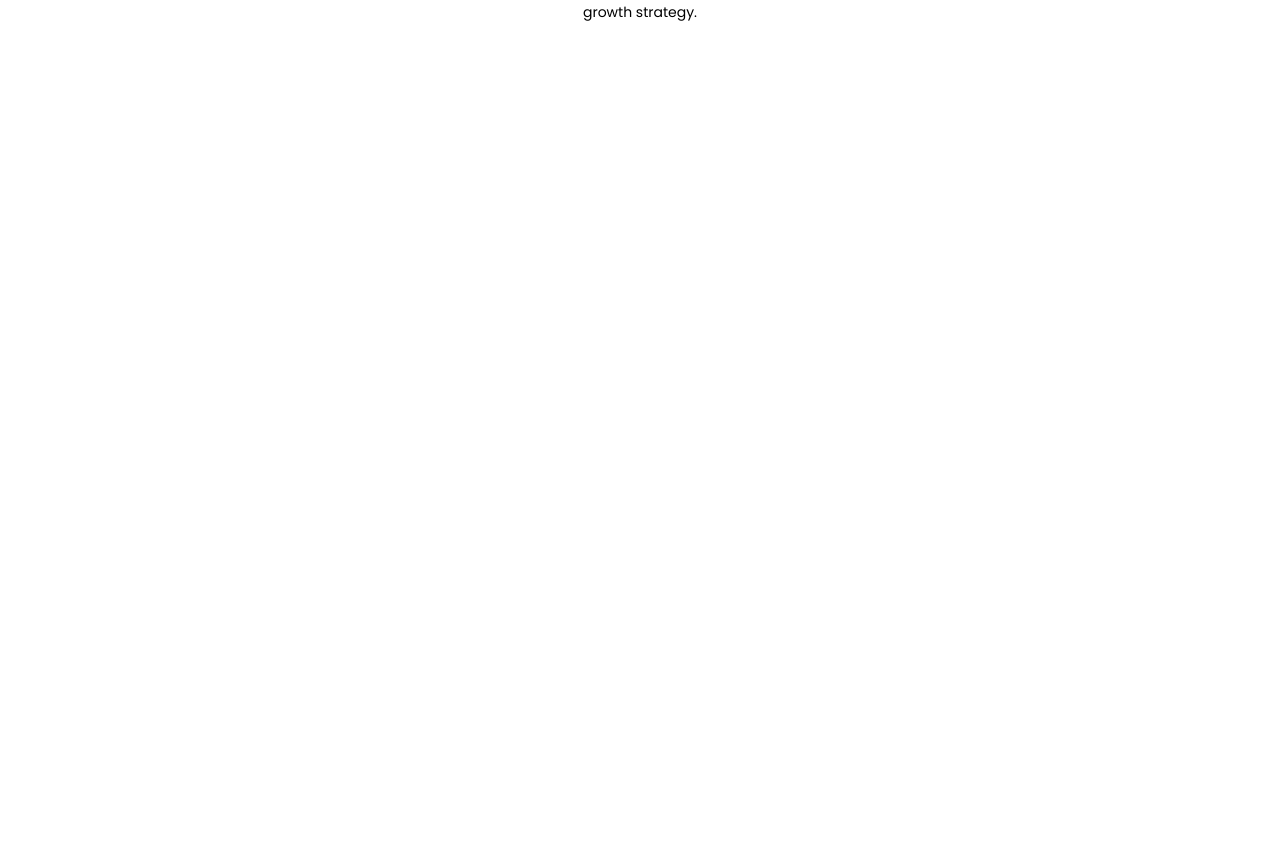
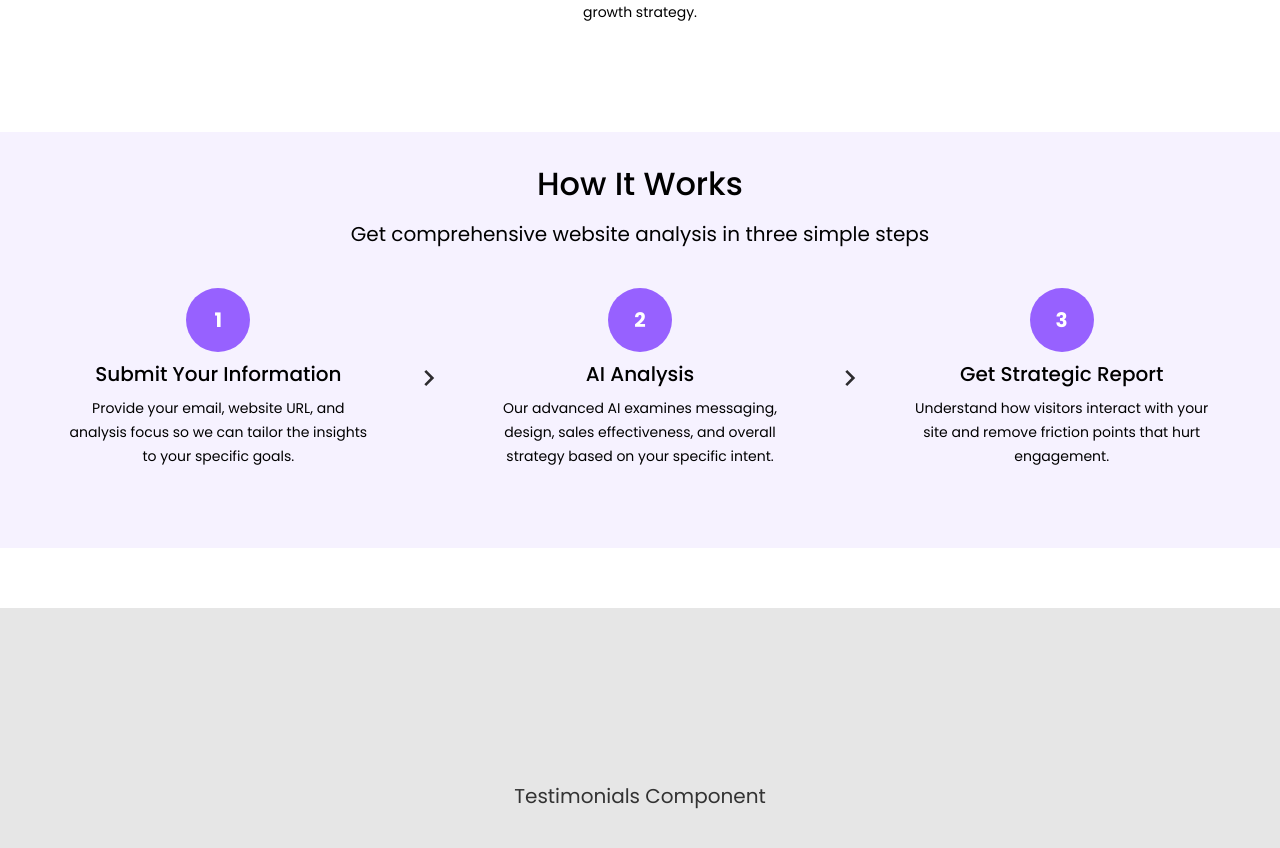
Before and after one commit to StephensSpace/TYRIOS, a Vue app: page / in a window 1280 px wide. Shown: the part 1520-2368 px from the top of the page. Before the commit the page ends 1592 px from the top, so only its background shows below. Built offline with nearby package versions, Linux system fonts and the light colour scheme.

Commit message:
HowTo section finished / FAQ left

```diff
--- a/src/components/DifferenceMaker.vue
+++ b/src/components/DifferenceMaker.vue
@@ -66,29 +66,23 @@ import differenceMaker from '../data/Differencemaker';
     .difference-box {
         @include mixins.dflex-centered;
         flex-direction: column;
-        flex: 1 1 calc(50% - 24px);
         padding: 16px;
         gap: 8px;
         width: 100%;
         max-width: 318px;
-
         height: 100%;
         max-height: 220px;
-
         margin: 0 auto;
-        /* optional, um sie zu zentrieren */
         box-sizing: border-box;
-        /* falls Padding relevant ist */
 
         h6 {
             @include mixins.header06;
-
         }
 
         p {
-            margin: 0 auto;
             @include mixins.font-style-xsmall;
             text-align: center;
+            margin: 0 auto;
         }
     }
 
--- /dev/null
+++ b/src/components/HowTo.vue
@@ -0,0 +1,118 @@
+<template>
+    <section class="how-to-body">
+        <div class="h3-subtitle-box">
+            <h3>How It Works</h3>
+            <p>Get comprehensive website analysis in three simple steps</p>
+        </div>
+        <div class="steps-wrapper">
+            <template v-for="(item, index) in howToList" :key="item.id">
+                <div class="three-steps-box" :aria-label="`Step ${item.id}: ${item.title}`" role="group">
+                    <div class="step-circle" aria-hidden="true">
+                        {{ item.id }}
+                    </div>
+                    <h6>{{ item.title }}</h6>
+                    <p>{{ item.subtitle }}</p>
+                </div>
+                <img v-if="index !== howToList.length - 1" src="../assets/icons/arrow_black.svg"
+                    alt="Arrow to next step" class="step-arrow" />
+            </template>
+        </div>
+
+    </section>
+</template>
+
+<script setup lang="ts">
+import howToList from '../data/HowTo';
+
+</script>
+
+<style lang="scss">
+@use "../styles/_mixins.scss" as mixins;
+
+.how-to-body {
+    @include mixins.dflex-centered;
+    flex-direction: column;
+    width: 100%;
+    background-color: var(--how-to-bg-colour);
+    max-width: 1440px;
+    padding: 32px 48px;
+    gap: 24px;
+    opacity: 1;
+    box-sizing: border-box;
+}
+
+.h3-subtitle-box {
+    @include mixins.dflex-centered;
+    flex-direction: column;
+    gap: 16px;
+    max-width: 1344px;
+    width: 100%;
+    margin: 0 auto;
+
+    h3 {
+        @include mixins.header03;
+    }
+
+    p {
+        @include mixins.dflex-centered;
+        @include mixins.font-style-medium;
+        font-weight: 400;
+        margin: 0;
+    }
+}
+
+.steps-wrapper {
+
+    @include mixins.dflex-centered;
+    gap: 24px; // Abstand zwischen den Box
+    margin-bottom: 32px;
+
+    .step-circle {
+        width: 64px;
+        height: 64px;
+        border-radius: 50%;
+        background-color: var(--tyrios-purple);
+        color: white;
+        font-weight: bold;
+        display: flex;
+        align-items: center;
+        justify-content: center;
+        flex-shrink: 0;
+        @include mixins.font-style-medium;
+    }
+
+    .three-steps-box {
+        display: flex;
+        flex-direction: column;
+        justify-content: flex-start;
+        align-items: center;
+        width: 100%;
+        padding: 16px;
+        gap: 8px;
+        max-width: 394.67px;
+        box-sizing: border-box;
+        height: 212px;
+
+        h6 {
+            @include mixins.header06;
+        }
+
+        p {
+            @include mixins.how-to-subtitle;
+        }
+
+        .step-arrow {
+            display: flex;
+
+        }
+    }
+}
+
+@media (max-width: 940px) {
+    .steps-wrapper {
+        flex-wrap: wrap;
+        /* ab hier dürfen die Boxen umbrechen */
+        flex-direction: column;
+    }
+}
+</style>
--- a/src/components/LandingPage.vue
+++ b/src/components/LandingPage.vue
@@ -3,6 +3,8 @@ import Header from "./shared/Header.vue";
 import Hero from "./shared/Hero.vue";
 import HeroContentStrategic from "../data/HeroContentStrategic.ts";
 import DifferenceMaker from "./DifferenceMaker.vue";
+import HowTo from "./HowTo.vue"
+import TestimonialComponent from "./shared/TestimonialComponent.vue";
 </script>
 
 <template>
@@ -17,6 +19,8 @@ import DifferenceMaker from "./DifferenceMaker.vue";
 
     <main>
       <DifferenceMaker />
+      <HowTo />
+      <TestimonialComponent />
 
     </main>
   </div>
@@ -46,8 +50,10 @@ header {
 main {
   @include mixins.dflex-centered;
   flex-direction: column;
+  max-width: 1440px;
   width: 100%;
   gap: 60px;
 }
 
+
 </style>
--- a/src/components/shared/Form.vue
+++ b/src/components/shared/Form.vue
@@ -3,12 +3,12 @@
     <!-- FIXE INPUTS IN EINER ROW -->
     <div class="input-row">
       <div class="form-group">
-        <label for="email">E-Mail</label>
+        <label for="email">Email address</label>
         <input id="email" type="email" placeholder="Deine E-Mail" v-model="email" required />
       </div>
 
       <div class="form-group">
-        <label for="website">URL deiner Website</label>
+        <label for="website">Website Url</label>
         <input id="website" type="url" placeholder="https://deine-website.de" v-model="websiteUrl" required />
       </div>
     </div>
--- a/src/components/shared/TestimonialComponent.vue
+++ b/src/components/shared/TestimonialComponent.vue
@@ -0,0 +1,18 @@
+<script setup>
+import PlaceholderBlock from "./PlaceholderBlock.vue";
+</script>
+
+<template>
+    <div class="wrapper">
+        <PlaceholderBlock text="Testimonials Component" height="376px" />
+    </div>
+
+</template>
+
+<style scoped lang="scss">
+
+.wrapper {
+    max-width: 1440px;
+    width: 100%;
+}
+</style>
--- /dev/null
+++ b/src/data/HowTo.ts
@@ -0,0 +1,26 @@
+export interface HowToList {
+  id: number;
+  title: string;
+  subtitle: string;
+}
+
+export const howToList: HowToList[] = [
+  {
+    id: 1,
+    title: "Submit Your Information",
+    subtitle: "Provide your email, website URL, and analysis focus so we can tailor the insights to your specific goals.",
+
+  },
+  {
+    id: 2,
+    title: "AI Analysis",
+    subtitle: "Our advanced AI examines messaging, design, sales effectiveness, and overall strategy based on your specific intent.",
+  },
+  {
+    id: 3,
+    title: "Get Strategic Report",
+    subtitle: "Understand how visitors interact with your site and remove friction points that hurt engagement.",
+  }
+];
+
+export default howToList;
--- a/src/style.scss
+++ b/src/style.scss
@@ -4,6 +4,7 @@
   font-family: #{vars.$font-primary};
   margin: 0;
   --hero-bg-colour: #{vars.$hero-bg-colour};
+  --how-to-bg-colour: #{vars.$purple-bg-medium};
   --tyrios-white: #FFFFFF;
   --tyrios-medium: #FCFAFF;
   --tyrios-purple: #9761FF;
--- a/src/styles/_mixins.scss
+++ b/src/styles/_mixins.scss
@@ -8,6 +8,11 @@
 @mixin font-style-large {
     font-size: 40px;
     line-height: 48px;
+}
+
+@mixin font-style-medium-large {
+    font-size: 32px;
+    line-height: 40px;
 }
 
 @mixin font-style-medium {
@@ -110,6 +115,14 @@
     margin: 0;
 }
 
+@mixin header03 {
+    @include font-style-medium-large;
+    font-weight: 500;
+    text-align: center;
+    width: 100%;
+    margin: 0;
+}
+
 @mixin header06 {
     @include font-style-medium;
     font-weight: 500;
@@ -125,3 +138,11 @@
     width: 100%;
     margin: 0;
 }
+
+@mixin how-to-subtitle {
+    @include font-style-xsmall;
+    font-weight: 400;
+    text-align: center;
+    width: 100%;
+    margin: 0;
+}
--- a/src/styles/_variables.scss
+++ b/src/styles/_variables.scss
@@ -1,2 +1,3 @@
 $font-primary: 'Poppins', sans-serif;
 $hero-bg-colour: #180B33;
+$purple-bg-medium: #F6F2FF;
```
Also changed, not shown: src/models/DifferenceList.ts (deleted, +0 -7 lines), src/assets/icons/arrow_black.svg (added).
